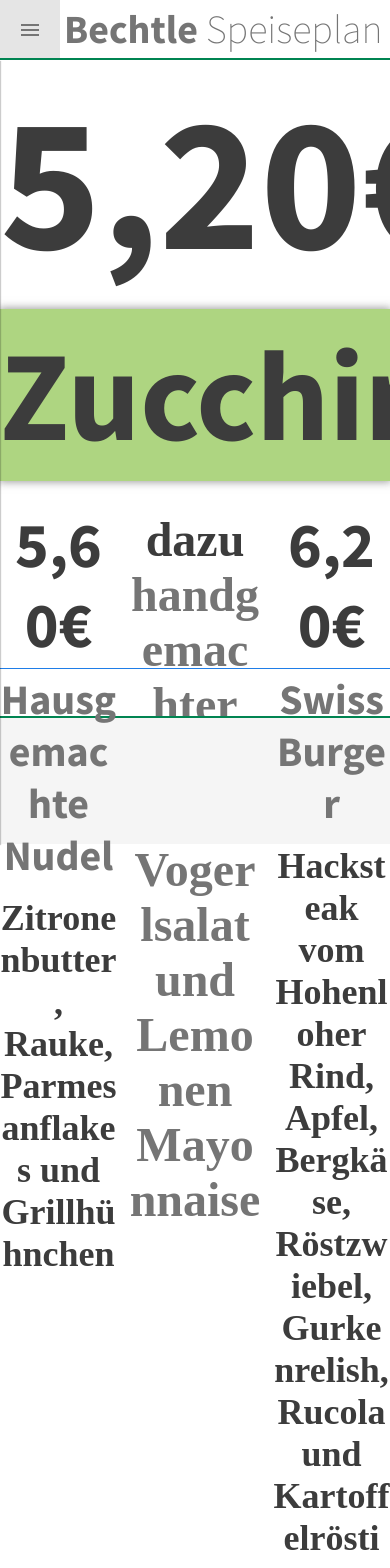
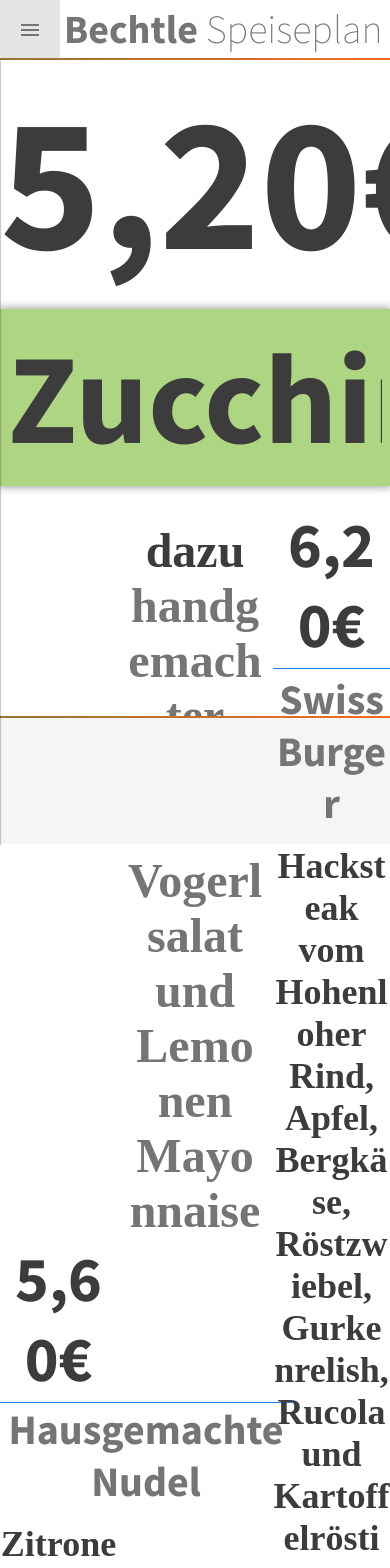
Before and after one commit to zanfee/bechtle-speiseplan, a Vue app: page / in a window 390 px wide. Shown: the top 1568 px of the page. Built offline with nearby package versions, Linux system fonts and the light colour scheme.

Commit message:
Carousel responsive

```diff
--- a/src/components/Progressbar.vue
+++ b/src/components/Progressbar.vue
@@ -20,7 +20,6 @@ export default {
       this.progress += this.velocity;
       if (this.progress > 120) {
         // this.$store.commit('slideForeward')
-        this.pages.$CarouselPage.slideForeward();
         this.$emit("elapsed");
         this.velocity = -3;
       } else if (this.progress < -200) {
--- a/src/pages/CarouselPage.vue
+++ b/src/pages/CarouselPage.vue
@@ -2,16 +2,20 @@
 <div class="page">
   <div class="center">
     <h1 class="priceBig">5,20€</h1>
-    <div class="typeBig"></div>
-    <h2 class="titleBig">Zucchinischnitzel in Pankokruste</h2>
+    <div class="typeBig">
+      <h2 class="titleBig">Zucchinischnitzel in Pankokruste</h2>
+    </div>
+    <div></div>
     <h3 class="prepositionBig">dazu</h3>
     <h4 class="descriptionBig">handgemachter Kartoffel-Vogerlsalat und Lemonen Mayonnaise</h4>
   </div>
 
   <div class="left">
     <h1 class="price">5,60€</h1>
-    <div class="type"></div>
-    <h2 class="title">Hausgemachte Nudel</h2>
+    <div class="type">
+      <h2 class="title">Hausgemachte Nudel</h2>
+    </div>
+
     <h3 class="preposition">dazu</h3>
     <h4 class="description">Zitronenbutter, Rauke, Parmesanflakes und Grillhühnchen</h4>
   </div>
@@ -49,9 +53,8 @@ export default {
 .left {
   align-content: center;
   right: 70%;
-  top: 504px;
-  position: absolute;
   width: 30%;
+  top: 0;
   word-wrap: break-word;
 }
 
@@ -89,21 +92,18 @@ export default {
 
 .typeBig {
   background-color:#aed581;
-  width: 100%;
-  height: 172px;
+  padding: 8px;
   margin: 0;
   margin-top: 8px;
   box-shadow: 0px 0px 8px 1px rgba(60,60,60,0.5);
-  position: absolute;
 }
 
 .titleBig {
   text-align: center;
   margin: 0;
-  margin-top: 13px;
+  margin-top: 0px;
   white-space: nowrap;
   overflow: hidden;
-  position: relative;
 }
 
 .prepositionBig {
@@ -113,7 +113,7 @@ export default {
 }
 
 .descriptionBig {
-  max-width: 34%;
+  max-width: 36%;
   text-align: center;
   margin: 0 auto;
   word-wrap: break-word;
@@ -125,10 +125,15 @@ export default {
   margin: 0;
 }
 
+.type::before {
+  content:'';
+  display: block;
+  background-color: #1f7de7;
+  height: 1px;
+}
+
 .type {
-  background-color:#1f7de7;
   width: 292px;
-  height: 1px;
   margin: 4px auto;
 }
 
@@ -144,7 +149,6 @@ export default {
 
 .description {
   font-size: 36px;
-  max-width: 560px;
   text-align: center;
   margin: 16px auto;
 }
```
